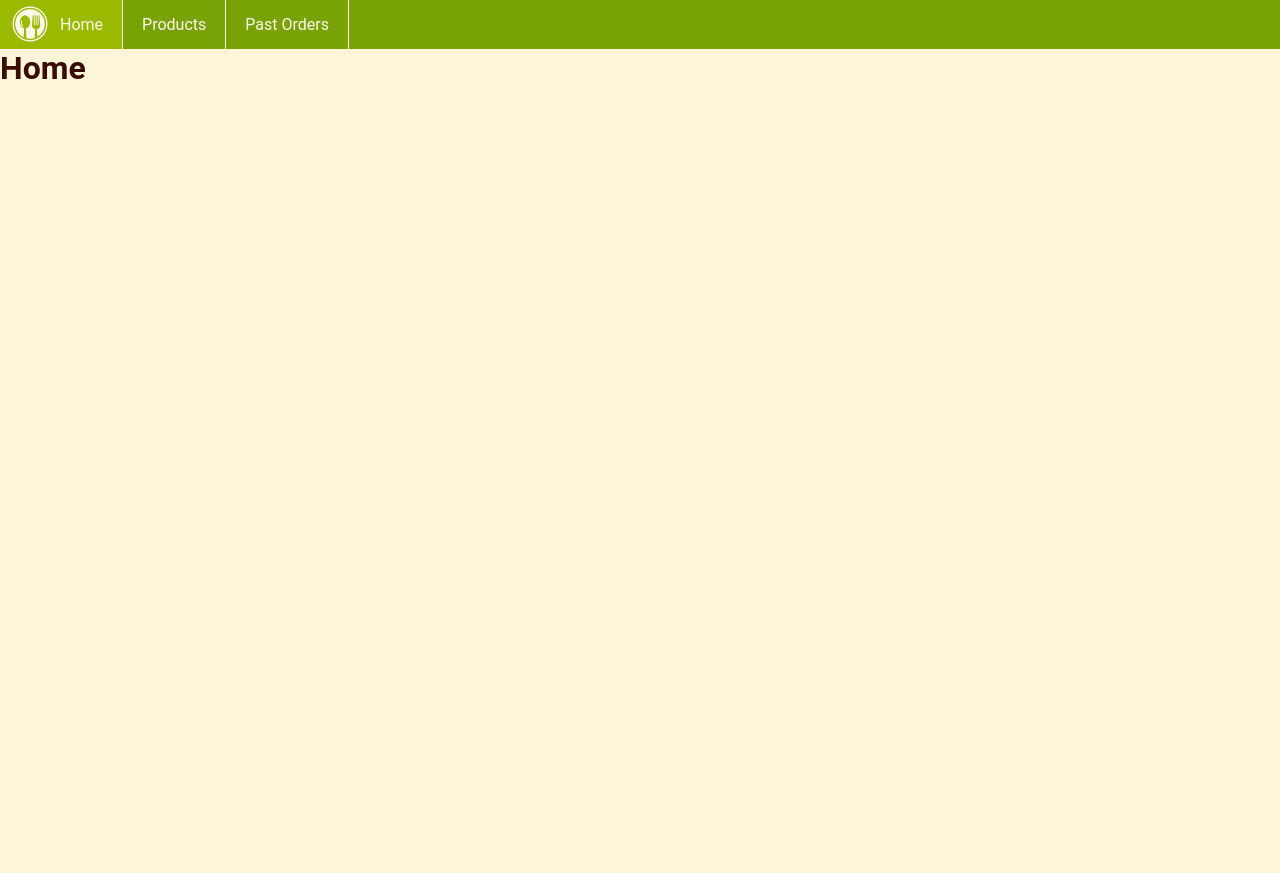
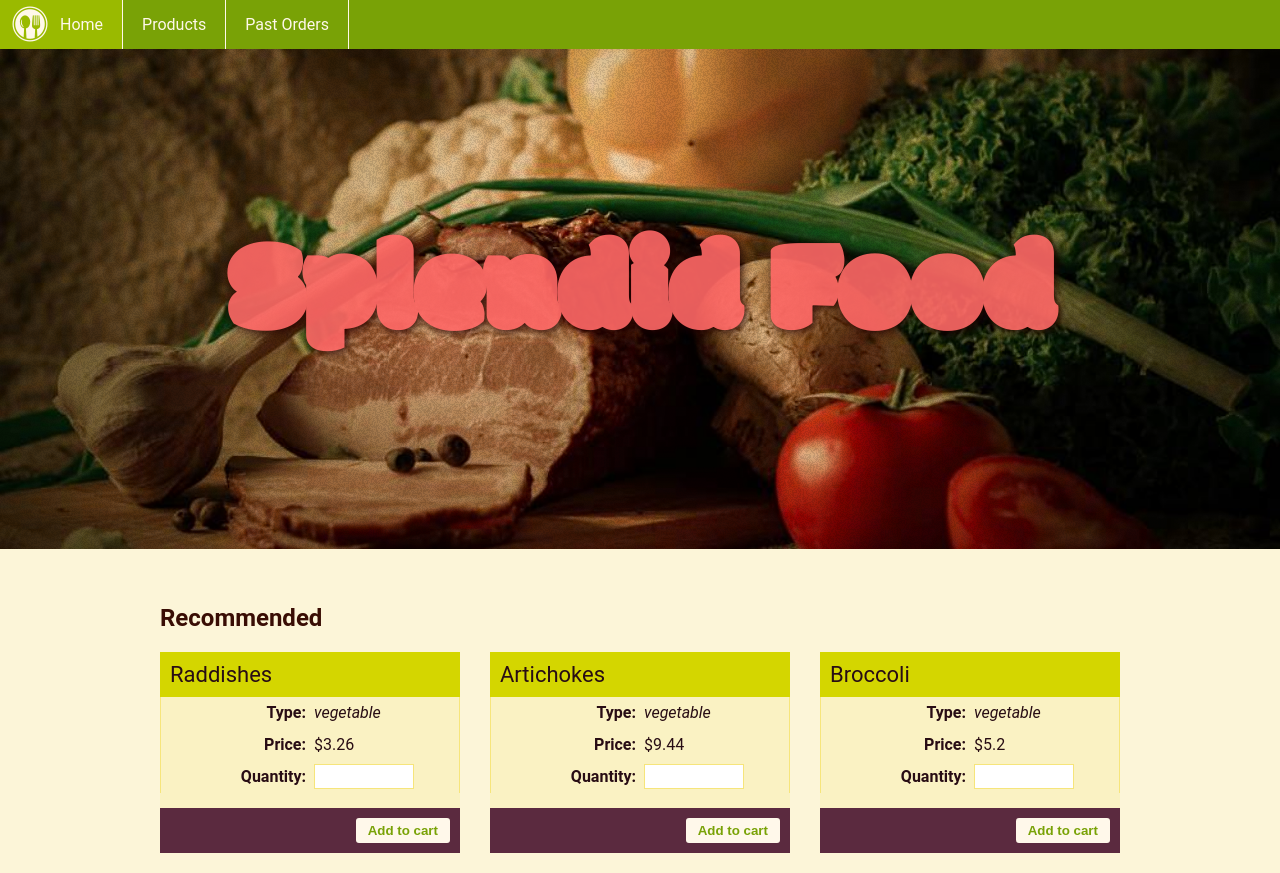
Before and after one commit to joycehwchan/vue-product-cart, a Vue app: page / in a window 1280 px wide. Before the commit the page ends 800 px from the top, so only its background shows below. Built offline with nearby package versions, Linux system fonts and the light colour scheme.

Commit message:
added Home contents

```diff
--- a/package.json
+++ b/package.json
@@ -50,6 +50,7 @@
     ],
     "prettier": {
         "singleQuote": true,
-    "semi": false
+        "semi": false,
+        "trailingComma": "none"
     }
 }
--- /dev/null
+++ b/src/food.json
@@ -0,0 +1,17 @@
+[
+  { "id": 1,  "name": "Raddishes",   "icon": "raddish",    "price": { "USD": 3.26, "NOK": 17.43 }, "type": "vegetable" },
+  { "id": 2,  "name": "Artichokes",  "icon": "artichoke",  "price": { "USD": 9.44, "NOK": 15.82 }, "type": "vegetable" },
+  { "id": 3,  "name": "Broccoli",    "icon": "broccoli",   "price": { "USD": 5.20, "NOK": 16.66 }, "type": "vegetable" },
+  { "id": 5,  "name": "Cabbages",    "icon": "cabbage",    "price": { "USD": 0.95, "NOK": 62.33 }, "type": "vegetable" },
+  { "id": 6,  "name": "Cherries",    "icon": "cherry",     "price": { "USD": 1.04, "NOK": 62.50 }, "type": "fruit"     },
+  { "id": 7,  "name": "Carrots",     "icon": "carrot",     "price": { "USD": 4.82, "NOK": 72.74 }, "type": "vegetable" },
+  { "id": 8,  "name": "Corn",        "icon": "corn",       "price": { "USD": 7.53, "NOK": 99.43 }, "type": "vegetable" },
+  { "id": 9,  "name": "Grapes",      "icon": "grapes",     "price": { "USD": 4.94, "NOK": 88.29 }, "type": "fruit"     },
+  { "id": 10, "name": "Onions",      "icon": "onion",      "price": { "USD": 6.45, "NOK": 69.53 }, "type": "vegetable" },
+  { "id": 11, "name": "Oranges",     "icon": "orange",     "price": { "USD": 9.95, "NOK": 96.53 }, "type": "fruit"     },
+  { "id": 12, "name": "Peas",        "icon": "peas",       "price": { "USD": 2.61, "NOK": 65.74 }, "type": "vegetable" },
+  { "id": 13, "name": "Pineapples",  "icon": "pineapple",  "price": { "USD": 1.62, "NOK": 35.22 }, "type": "fruit"     },
+  { "id": 14, "name": "Steaks",      "icon": "steak",      "price": { "USD": 8.32, "NOK": 83.08 }, "type": "meat"      },
+  { "id": 15, "name": "Watermelons", "icon": "watermelon", "price": { "USD": 5.08, "NOK": 89.69 }, "type": "fruit"     },
+  { "id": 16, "name": "Sausages",    "icon": "sausage",    "price": { "USD": 3.69, "NOK": 26.68 }, "type": "meat"      }
+]
--- a/src/views/Home.vue
+++ b/src/views/Home.vue
@@ -1,9 +1,81 @@
 <template>
   <div class="home">
-    <h1>Home</h1>
+    <div class="splash-container">
+      <div class="splash">
+        <h1>Splendid Food</h1>
+      </div>
+    </div>
+
+    <main class="wrapper">
+      <h2>Recommended</h2>
+
+      <div class="recommended">
+        <div
+          v-for="(product, i) in inventory.slice(0, 3)"
+          :key="product.id"
+          class="card"
+        >
+          <div class="card-title">
+            {{ product.name }}
+          </div>
+          <div class="card-body">
+            <i class="icofont-10x icofont-{{ product.icon }}"></i>
+            <form>
+              <div class="row">
+                <div class="cell">
+                  <label>Type:</label>
+                </div>
+                <div class="cell">
+                  <em>{{ product.type }}</em>
+                </div>
+              </div>
+              <div class="row">
+                <div class="cell">
+                  <label>Price:</label>
+                </div>
+                <div class="cell">${{ product.price.USD }}</div>
+              </div>
+              <div class="row">
+                <div class="cell">
+                  <label>Quantity:</label>
+                </div>
+                <div class="cell">
+                  <input type="number" v-model.number="inventory.quantity" />
+                </div>
+              </div>
+            </form>
+          </div>
+          <div class="card-footer">
+            <button @click="addToCart(product.name, i)" class="btn btn-light">
+              Add to cart
+            </button>
+          </div>
+        </div>
+      </div>
+    </main>
   </div>
 </template>
 
 <script>
-// @ is an alias to /src
+import food from '../food.json'
+
+// prettier-ignore
+export default {
+  name: 'Home',
+
+  data () {
+    return {
+      inventory: food,
+      cart: {
+        //
+      }
+    }
+  },
+  components: {},
+  methods: {
+    addToCart (type) {
+      this.cart[type] += this.inventory[type]
+    }
+  }
+}
 </script>
```
Lines whose indentation alone changed are shown as unchanged.
